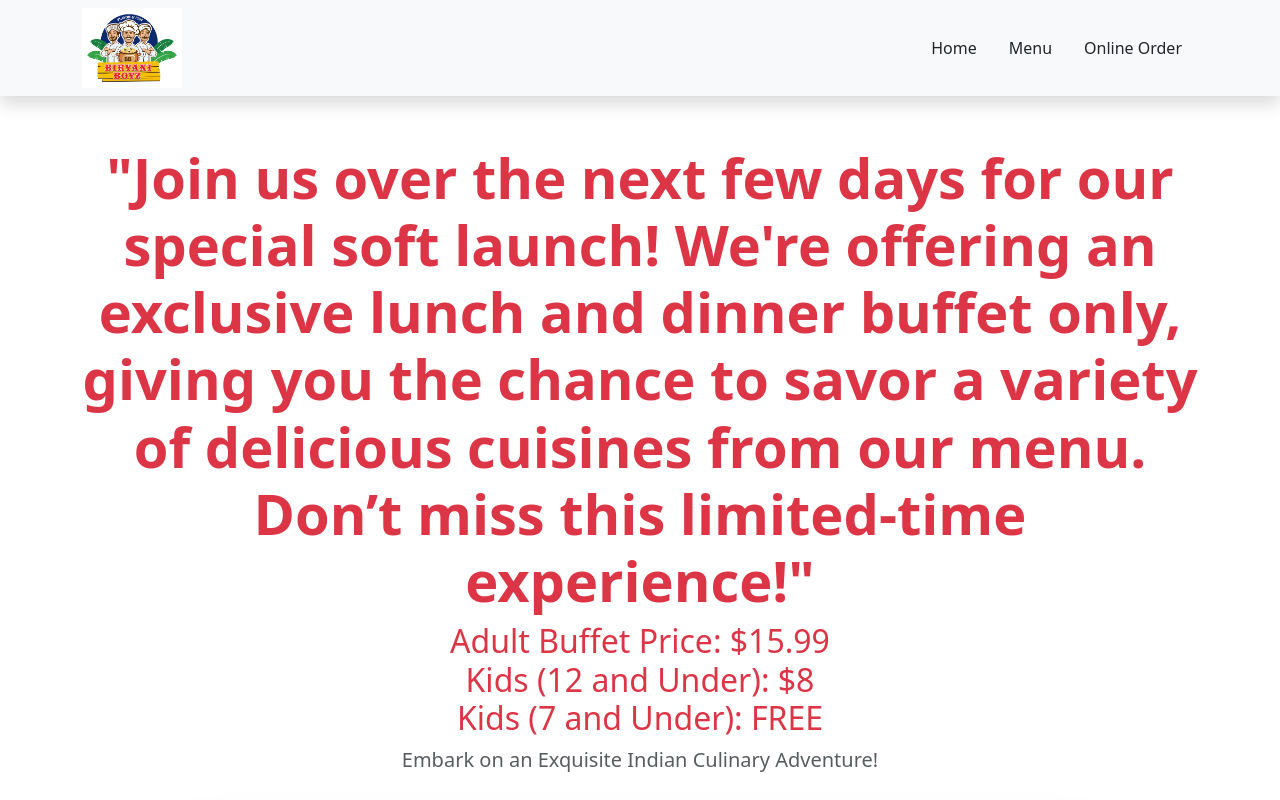
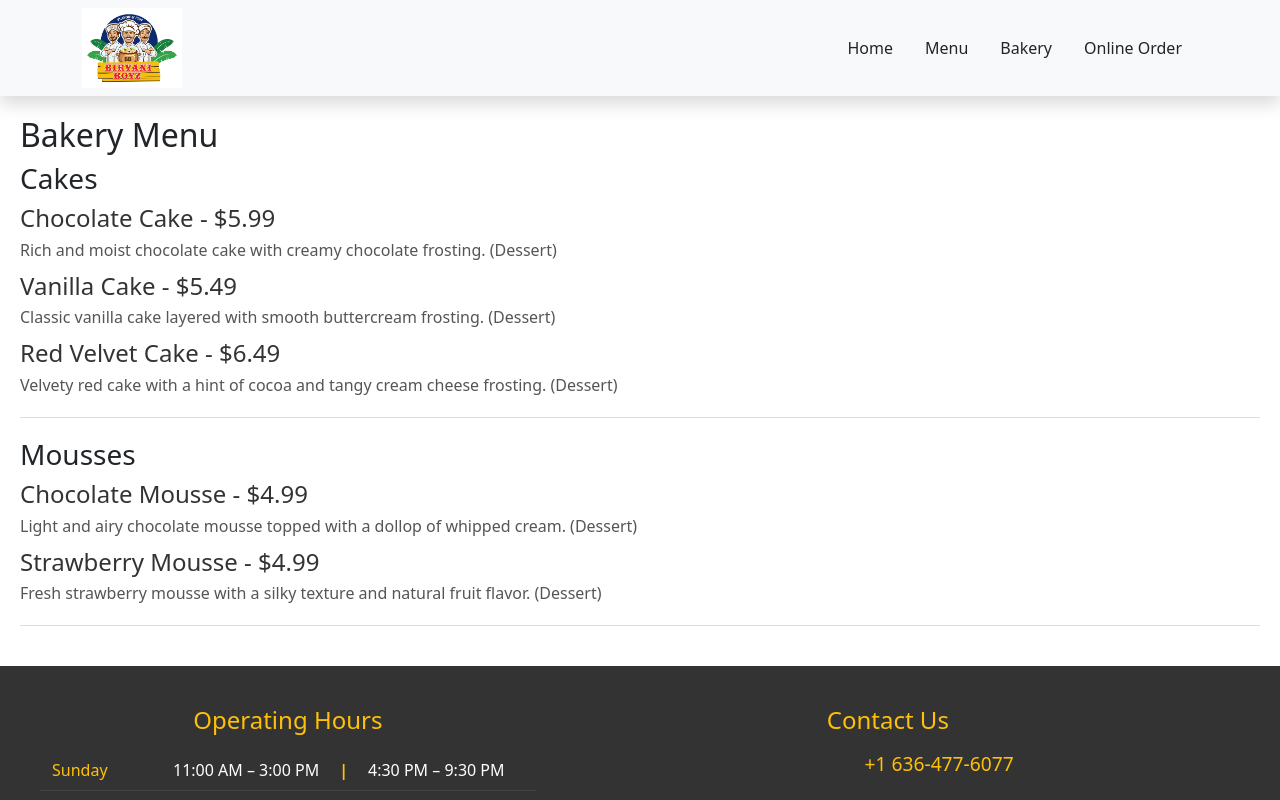
Before and after one commit to biryaniboyzstl/boyz-ui, an Angular app: page /bakery in a window 1280 px wide. Before the commit this address led to /home. Shown: the top 800 px of the page. Built offline with nearby package versions, Linux system fonts and the light colour scheme.

Commit message:
weekend buffet

```diff
--- /dev/null
+++ b/public/assets/bakery.json
@@ -0,0 +1,44 @@
+{
+  "bakeryMenu": [
+    {
+      "category": "Cakes",
+      "items": [
+        {
+          "name": "Chocolate Cake",
+          "price": "$5.99",
+          "description": "Rich and moist chocolate cake with creamy chocolate frosting.",
+          "type": "Dessert"
+        },
+        {
+          "name": "Vanilla Cake",
+          "price": "$5.49",
+          "description": "Classic vanilla cake layered with smooth buttercream frosting.",
+          "type": "Dessert"
+        },
+        {
+          "name": "Red Velvet Cake",
+          "price": "$6.49",
+          "description": "Velvety red cake with a hint of cocoa and tangy cream cheese frosting.",
+          "type": "Dessert"
+        }
+      ]
+    },
+    {
+      "category": "Mousses",
+      "items": [
+        {
+          "name": "Chocolate Mousse",
+          "price": "$4.99",
+          "description": "Light and airy chocolate mousse topped with a dollop of whipped cream.",
+          "type": "Dessert"
+        },
+        {
+          "name": "Strawberry Mousse",
+          "price": "$4.99",
+          "description": "Fresh strawberry mousse with a silky texture and natural fruit flavor.",
+          "type": "Dessert"
+        }
+      ]
+    }
+  ]
+}
--- a/src/app/app.routes.ts
+++ b/src/app/app.routes.ts
@@ -6,7 +6,7 @@ import { CateringComponent } from './catering/catering.component';
 import { ContactComponent } from './contact/contact.component';
 import { MenuComponent } from './menu/menu.component';
 import { OrderOnlineComponent } from './order-online/order-online.component';
-
+import { BakeryComponent } from './bakery/bakery.component'; // Import BakeryComponent
 
 export const routes: Routes = [
   { path: '', redirectTo: 'home', pathMatch: 'full' },
@@ -15,8 +15,9 @@ export const routes: Routes = [
   { path: 'catering', component: CateringComponent },
   { path: 'contact', component: ContactComponent },
   { path: 'menu', component: MenuComponent },
+  { path: 'bakery', component: BakeryComponent }, // New Bakery route
   { path: 'order', component: OrderOnlineComponent },
-  { path: '**', redirectTo: 'home' }, // Fallback route for unmatched URLs
+  { path: '**', redirectTo: 'home' } // Fallback route for unmatched URLs
 ];
 
 export const AppRoutingProviders = [provideRouter(routes)];
--- /dev/null
+++ b/src/app/bakery/bakery.component.css
@@ -0,0 +1,23 @@
+.bakery-menu {
+  padding: 20px;
+}
+
+.bakery-category {
+  margin-bottom: 20px;
+  border-bottom: 1px solid #ddd;
+  padding-bottom: 10px;
+}
+
+.bakery-item {
+  margin-bottom: 10px;
+}
+
+.bakery-item h4 {
+  margin: 0;
+  color: #333;
+}
+
+.bakery-item p {
+  margin: 5px 0 0;
+  color: #555;
+}
--- /dev/null
+++ b/src/app/bakery/bakery.component.html
@@ -0,0 +1,13 @@
+<div class="bakery-menu">
+  <h2>Bakery Menu</h2>
+  <div *ngFor="let category of bakeryMenu" class="bakery-category">
+    <h3>{{ category.category }}</h3>
+    <div *ngFor="let item of category.items" class="bakery-item">
+      <h4>{{ item.name }} - {{ item.price }}</h4>
+      <p>
+        {{ item.description }}
+        <span class="item-type">({{ item.type }})</span>
+      </p>
+    </div>
+  </div>
+</div>
--- /dev/null
+++ b/src/app/bakery/bakery.component.ts
@@ -0,0 +1,23 @@
+import { Component, OnInit } from '@angular/core';
+import { CommonModule } from '@angular/common';
+import { HttpClient, HttpClientModule } from '@angular/common/http';
+
+@Component({
+  selector: 'app-bakery',
+  standalone: true,
+  imports: [CommonModule, HttpClientModule],
+  templateUrl: './bakery.component.html',
+  styleUrls: ['./bakery.component.css']
+})
+export class BakeryComponent implements OnInit {
+  bakeryMenu: any[] = [];
+
+  constructor(private http: HttpClient) {}
+
+  ngOnInit(): void {
+    this.http.get<any>('assets/bakery.json').subscribe(data => {
+      // Assuming the JSON structure is: { "bakeryMenu": [...] }
+      this.bakeryMenu = data.bakeryMenu;
+    });
+  }
+}
--- a/src/app/home/home.component.html
+++ b/src/app/home/home.component.html
@@ -14,7 +14,7 @@
   </p>
 
   <div class="my-5">
-    <img src="assets/weekend.jpeg" alt="Soft Opening Announcement"
+    <img src="assets/ugadijpeg.jpeg" alt="Soft Opening Announcement"
          class="img-fluid rounded shadow-lg border border-warning"
          style="max-width: 80%;">
   </div>
--- a/src/app/layout/layout.component.html
+++ b/src/app/layout/layout.component.html
@@ -11,25 +11,29 @@
         <li class="nav-item">
           <a class="nav-link px-3" routerLink="/home" routerLinkActive="active">Home</a>
         </li>
-   <!--     <li class="nav-item">
+        <!-- Optional links -->
+        <!--
+        <li class="nav-item">
           <a class="nav-link px-3" routerLink="/about" routerLinkActive="active">About</a>
-        </li>-->
-     <!--   <li class="nav-item">
+        </li>
+        <li class="nav-item">
           <a class="nav-link px-3" routerLink="/catering" routerLinkActive="active">Catering</a>
-        </li>-->
-       <!-- <li class="nav-item">
+        </li>
+        <li class="nav-item">
           <a class="nav-link px-3" routerLink="/contact" routerLinkActive="active">Contact</a>
-        </li>-->
+        </li>
+        -->
         <li class="nav-item">
           <a class="nav-link px-3" routerLink="/menu" routerLinkActive="active">Menu</a>
+        </li>
+        <!-- New Bakery Link -->
+        <li class="nav-item">
+          <a class="nav-link px-3" routerLink="/bakery" routerLinkActive="active">Bakery</a>
         </li>
         <li class="nav-item">
           <a class="nav-link px-3" href="https://order.toasttab.com/online/biryani-boyz-4401-highway-k" target="_blank" rel="noopener noreferrer">Online Order</a>
         </li>
       </ul>
     </nav>
-
-
-
   </div>
 </header>
```
Also changed, not shown: 1 other file (tests, documents, lock files or other folders).
